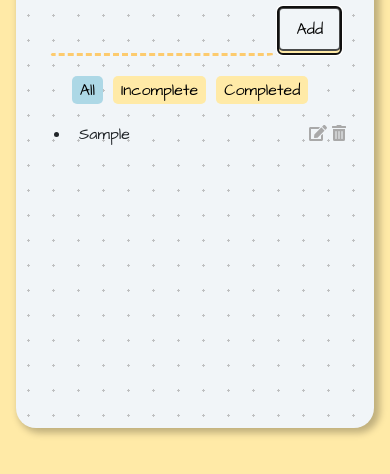
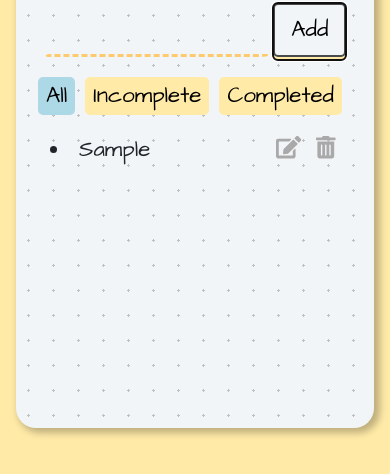
Before and after one commit to DarcXnite/todo-app-v2, a React app: page / in a window 390 px wide. Both pictures are taken after typing "Sample" into the empty fields and a click on the button "Add". Shown: the part 88-562 px from the top of the page. Built offline with nearby package versions, Linux system fonts and the light colour scheme.

Commit message:
font size update

```diff
--- a/public/styles.css
+++ b/public/styles.css
@@ -17,6 +17,7 @@ body {
 	padding: 1rem;
 	width: 70%;
 	height: auto;
+	font-size: 160%;
 	min-height: 500px;
 	max-width: 540px;
 	min-width: 250px;
@@ -37,10 +38,11 @@ body {
 @media (max-width: 992px) {
 	.container {
 		max-width: 540px !important;
+		font-size: 140%;
 	}
-  .editInput {
-    width: 100% !important;
-  }
+	.editInput {
+		width: 100% !important;
+	}
 }
 @media (min-width: 768px) {
 	.container {
@@ -114,7 +116,7 @@ li {
 }
 
 .icons span {
-	margin: 0 5px 0 0;
+	margin: 0 15px 0 0;
 	color: darkgray;
 }
 
@@ -134,7 +136,7 @@ li {
 
 .sortBtns button {
 	margin-right: 10px;
-  margin-bottom: 10px;
+	margin-bottom: 10px;
 	padding: 2px 8px;
 	cursor: pointer;
 	outline: none;
```
